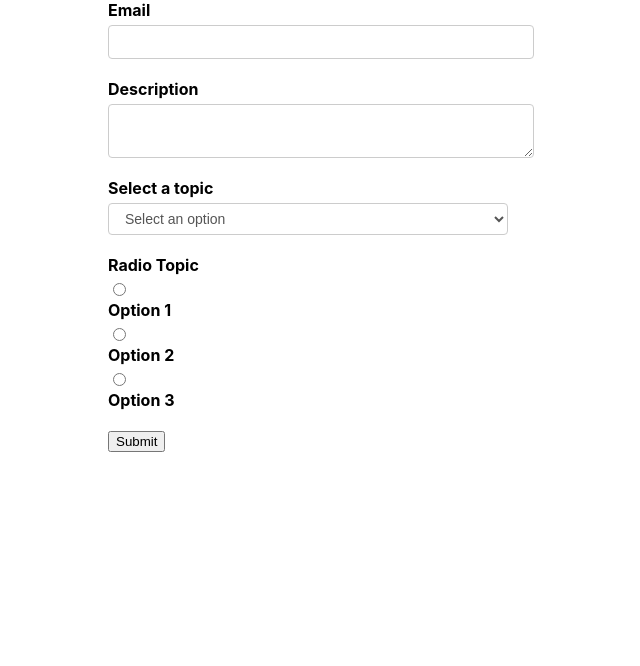
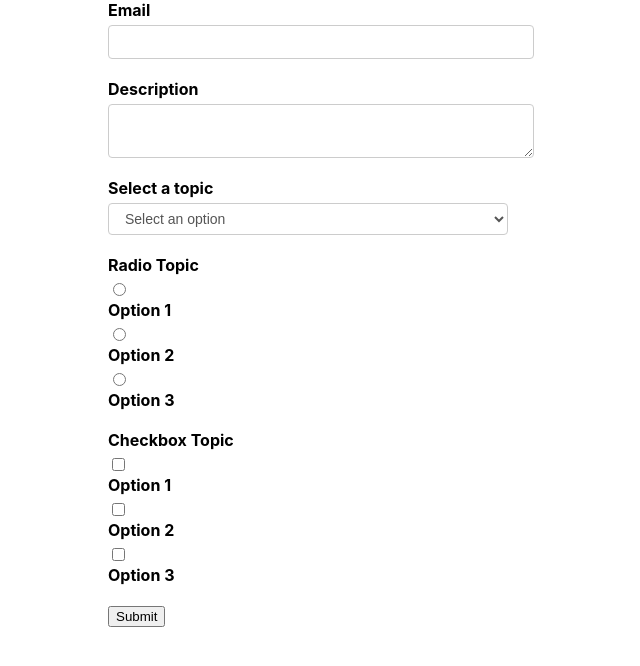
Before and after one commit to pradeep2165/react-formic, a React (Create React App) app: page / in a window 1280 px wide. Shown: the top 666 px of the page, without its empty margins (319-959 px from the left). Built offline with nearby package versions, Linux system fonts and the light colour scheme.

Commit message:
check box component added but validation not working

```diff
--- /dev/null
+++ b/src/components/CheckboxGroup.js
@@ -0,0 +1,27 @@
+import { ErrorMessage, Field } from "formik";
+import React from "react";
+import TextError from "./TextError";
+
+function CheckboxGroup(props) {
+  const { label, name, options, ...rest } = props;
+  return (
+    <div className="form-control">
+      <label>{label}</label>
+      <Field name={name} {...rest}>
+        {({ field }) => {
+          return options.map((option) => {
+            return (
+              <React.Fragment key={option.key}>
+                <input type="checkbox" id={option.value} {...field} value={option.value} checked={field.value.includes(option.value)} />
+                <label htmlFor={option.value}>{option.key}</label>
+              </React.Fragment>
+            );
+          });
+        }}
+      </Field>
+      <ErrorMessage name={name} component={TextError} />
+    </div>
+  );
+}
+
+export default CheckboxGroup;
--- a/src/components/FormikContainer.js
+++ b/src/components/FormikContainer.js
@@ -16,17 +16,26 @@
     { key: "Option 2", value: "roption2" },
     { key: "Option 3", value: "roption3" },
   ];
+
+  const checkBoxButtonOptions = [
+    { key: "Option 1", value: "coption1" },
+    { key: "Option 2", value: "coption2" },
+    { key: "Option 3", value: "coption3" },
+  ];
+
   const initialValues = {
     email: "",
     description: "",
     selectOption: "",
     radioOptions: "",
+    checkboxOptions: [],
   };
   const validationSchema = Yup.object({
     email: Yup.string().required("Required"),
     description: Yup.string().required("Required"),
     selectOption: Yup.string().required("Required"),
     radioOptions: Yup.string().required("Required"),
+    checkboxOptions: Yup.array().required("Required"),
   });
   const onSubmit = (values) => console.log("From date", values);
 
@@ -38,6 +47,8 @@
           <FormikControl control="textarea" name="description" label="Description" />
           <FormikControl control="select" name="selectOption" label="Select a topic" options={dropdownoptions} />
           <FormikControl control="radio" name="radioOptions" label="Radio Topic" options={radioButtonOptions} />
+          <FormikControl control="checkbox" name="checkboxOptions" label="Checkbox Topic" options={checkBoxButtonOptions} />
+
           <button type="submit">Submit</button>
         </Form>
       )}
--- a/src/components/FormikControl.js
+++ b/src/components/FormikControl.js
@@ -3,6 +3,7 @@
 import RadioButton from "./RadioButton";
 import Select from "./Select";
 import Textarea from "./Textarea";
+import CheckboxGroup from "./CheckboxGroup";
 
 function FormikControl(props) {
   const { control, ...rest } = props;
@@ -15,7 +16,8 @@
       return <Select {...rest} />;
     case "radio":
       return <RadioButton {...rest} />;
-    case "checkout":
+    case "checkbox":
+      return <CheckboxGroup {...rest} />;
     case "date":
     default:
       return null;
```
